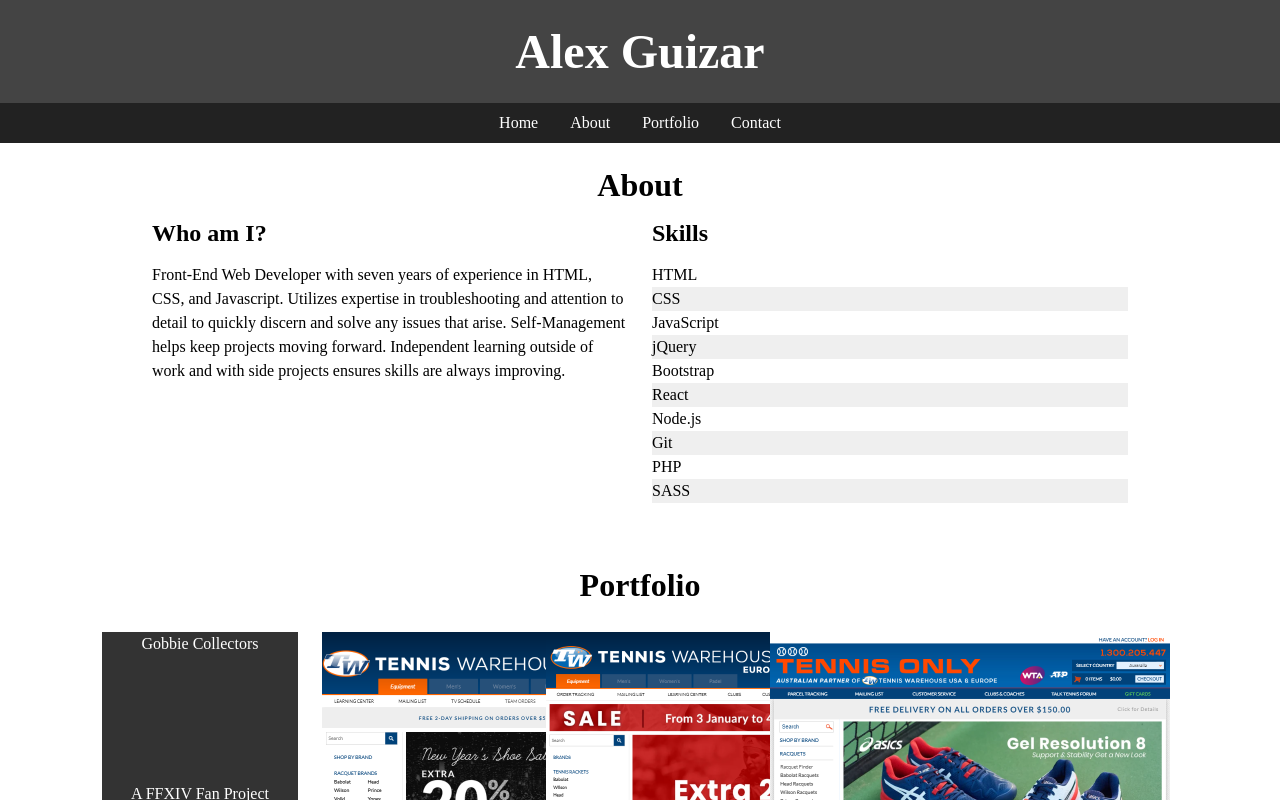
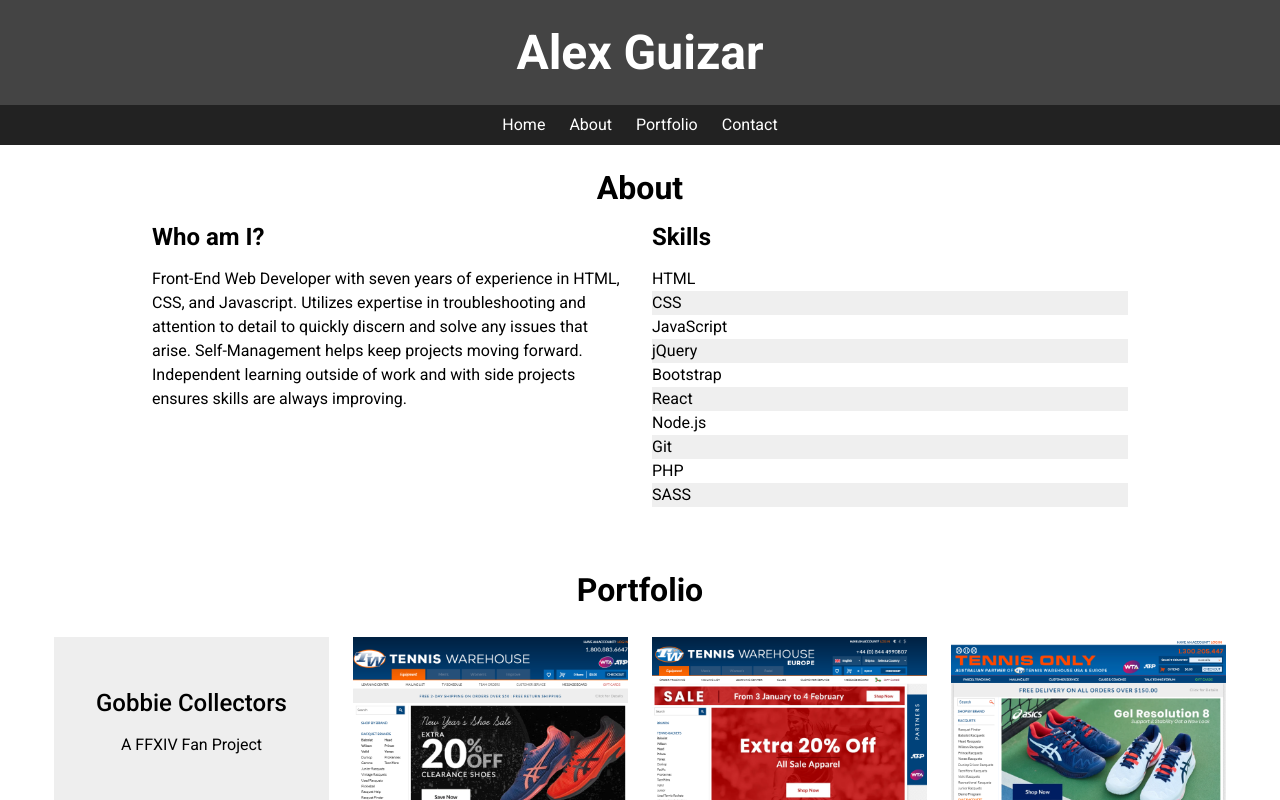
Before and after one commit to Alex-Guizar/portfolio, a React (Create React App) app: page / in a window 1280 px wide. Shown: the top 800 px of the page. Built offline with nearby package versions, Linux system fonts and the light colour scheme.

Commit message:
Adding portfolio styling

```diff
--- a/src/App.scss
+++ b/src/App.scss
@@ -3,7 +3,6 @@
 $break-small: 576px;
 $break-medium: 768px;
 $break-large: 992px;
-$break-xlarge: 1200px;
 @mixin flexbox {
   display: -webkit-box;
   display: -moz-box;
@@ -14,11 +13,11 @@
 }
 
 // Base Element Styling
-body { font-size: 1rem; }
+body { font-size: 1rem; font-family: 'Roboto', sans-serif; }
 body, h1, h2, h3 { padding: 0; margin: 0; }
 h1 { font-size: 3rem; }
 h2 { font-size: 2rem; margin-top: 1.5rem; }
-h3 { font-size: 1.5rem; margin-top: 1rem; }
+h3 { font-size: 1.5rem; }
 p, ul { line-height: 1.5; padding: 0; margin: 1rem 0 0; }
 
 // Modifiers
@@ -38,7 +37,11 @@
   @include flexbox; justify-content: center; margin-top: 0;
 
   a {
-    display: block; padding: 0.5rem 16px; color: #ffffff; text-decoration: none;
+    display: block; padding: 0.5rem 12px; color: #ffffff; text-decoration: none;
+
+    &:hover { color: #3ba357; }
+    &:focus { color: #3ba357; }
+    &:active { background-color: #444444; }
   }
 }
 
@@ -54,7 +57,7 @@
 .section { padding: 0 0 40px; }
 // About
 .about-content {
-  @include flexbox; max-width: 1000px; margin: auto;
+  @include flexbox; max-width: 1000px; margin: 1rem auto 0;
 
   &-cell { flex: 0 0 50%; padding: 0 12px; box-sizing: border-box; }
 
@@ -69,25 +72,49 @@
 
 // Portfolio
 .portfolio-list {
-  @include flexbox; max-width: 1100px; margin: 1rem auto 0;
+  @include flexbox; max-width: 1196px; margin: 1rem auto 0;
 
   li {
     flex: 0 0 100%; box-sizing: border-box; padding: 12px;
-    span { display: block; max-width: 200px; height: 150px; background-color: #333333; color: #ffffff; margin: 0 auto; text-align: center; }
 
-    @media screen and (min-width: $break-xsmall) {
+    @media screen and (min-width: $break-small) {
       flex: 0 0 50%;
     }
-    @media screen and (min-width: $break-small) {
+    @media screen and (min-width: $break-medium) {
       flex: 0 0 33.333%;
     }
-    @media screen and (min-width: $break-medium) {
+    @media screen and (min-width: $break-large) {
       flex: 0 0 25%;
     }
-    @media screen and (min-width: $break-large) {
-      flex: 0 0 20%;
+  }
+
+  &-image_wrap {
+    display: block; max-width: 275px; height: 206px; background-color: #eeeeee; margin: 0 auto; text-align: center; position: relative; overflow: hidden;
+
+    &-temp {
+      display: block; padding: 48px 12px 0; font-size: 1.5rem; font-weight: 500;
     }
+
+    &-note { display: block; margin-top: 12px;  }
+
+    &-overlay {
+      display: block; position: absolute; width: 100%; height: 100%; top: 0; background-color: #ffffff; opacity: 0; transition: opacity 0.3s ease-out;
+
+      span { position: absolute; top: 0; display: block; width: 100%; padding: 0 12px; box-sizing: border-box; transition: all 0.3s ease-out; font-size: 1.5rem; font-weight: 500; }
+    }
+    &:hover &-overlay, &:focus &-overlay,  {
+      opacity: 0.9;
+      span { top: 25%; transform: translateY(-50%); }
+    }
+
+    &-link { position: absolute; bottom: 0; left: 50%; display: block; width: 150px; padding: 8px 12px; border: 1px solid #000000; border-radius: 3px; background-color: #ffffff; margin-left: -75px; box-sizing: border-box; color: #000000; text-decoration: none; opacity: 0; transition: all 0.3s ease-out; }
+    &:hover &-link, &:focus &-link, &-link:focus {
+      opacity: 1; bottom: 25%; transform: translateY(50%);
+    }
+    &-link:focus, &-link:hover { background-color: #000000; color: #ffffff; }
   }
+
+  &-image { position: absolute; top: 0; display: block; width: 275px; }
 }
 
 // Contact
```
